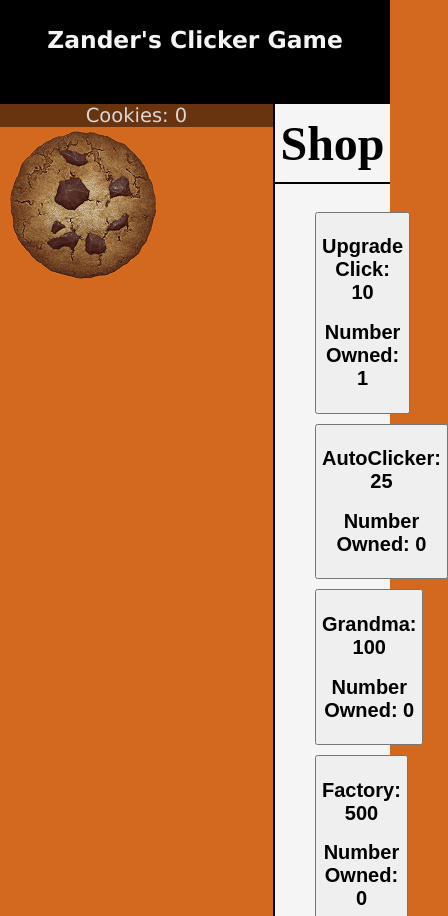
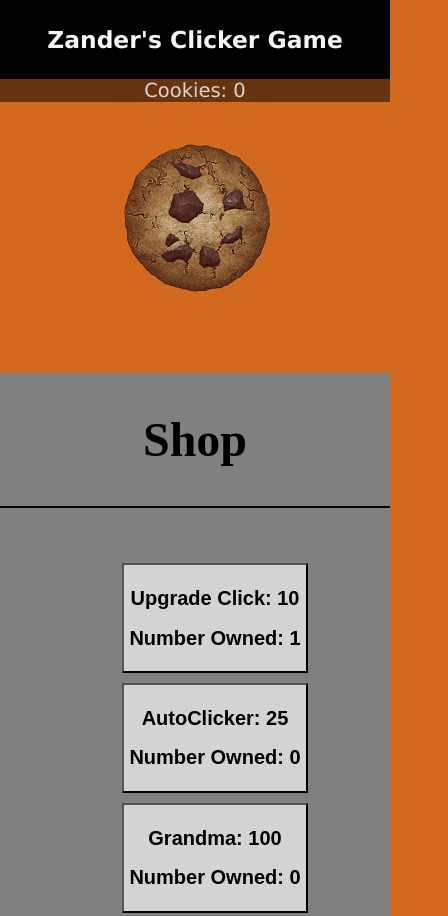
Before and after one commit to rednazer/Web-Clicker-Game, a plain HTML site: page index.html in a window 390 px wide. Shown: the top 916 px of the page, 448 px wide, since content can reach past the window. Drawn offline with Linux system fonts and the light colour scheme.

Commit message:
Made css changes to fix display for all view types

```diff
--- a/styles.css
+++ b/styles.css
@@ -1,15 +1,8 @@
-html{
-    height: 100%;
-    width: 100%;
-}
-
 body{
     background-color: chocolate;
     color: black;
     margin: 0;
     padding: 0;
-    height: 100%;
-    width: 100%;
 }
 
 ul{
@@ -20,6 +13,10 @@ ul{
     clear:both
 }
 
+.game{
+    padding-bottom: 0;
+}
+
 .header{
     background-color: black;
     color: whitesmoke;
@@ -27,11 +24,6 @@ ul{
     font-size: 3vmin;
     text-align: center;
     padding: 10px;
-    height: 10%;
-}
-
-.game{
-    height:75%;
 }
 
 .clicker{
@@ -39,15 +31,22 @@ ul{
     float: left;
     width: 70%;
     box-sizing:border-box;
-    position: relative;
     box-sizing:border-box;
+    align-items: center;
+    margin-bottom: auto;
+
 }
 
 .cookie{
     border-radius: 300px;
     background-color: chocolate;
+    width: 100%;
     border-style: none;
     align-items: center;
+    padding-top: 15%;
+    padding-left: 30%;
+    padding-right: 30%;
+    padding-bottom: 40%;
     margin: auto;
     margin-bottom: 0;
 }
@@ -64,14 +63,14 @@ ul{
 }
 
 .shop{
-    background-color: whitesmoke;
+    background-color: grey;
     color: black;
     text-align: center;
     float: right;
     width: 30%;
     border-left: 2px black solid;
     box-sizing:border-box;
-    margin-bottom: 0;
+
 }
 
 .shop_head, .shop_item{
@@ -79,6 +78,7 @@ ul{
     align-items: center;
     position: relative;
     margin: auto;
+
 }
 
 .shop_head{
@@ -87,26 +87,44 @@ ul{
     border-bottom: 2px black solid;
     padding-top: 10%;
     padding-bottom: 10%;
+
 }
 
 .shop_items{
     padding-top: 10%;
+    padding-bottom: 10px;
+    margin-bottom: 0;
 }
 
 .shop_item{
+    background-color: lightgray;
     padding: 5px;
     margin-bottom: 10px;
 }
-
-
-
-
-
-
 
 .footer{
     background-color: black;
     color: whitesmoke;
     padding: 5px;
-    height: 10%;
 }
+
+@media(max-width:650px){
+    .clicker{
+        float: none;
+        width: 100%;
+
+    }
+
+    .shop{
+        float: none;
+        width: 100%;
+        border-left: none;
+    }
+
+    .cookie{
+        padding-top: 10%;
+        padding-left: 30%;
+        padding-right: 30%;
+        padding-bottom: 20%;
+    }
+}
```
